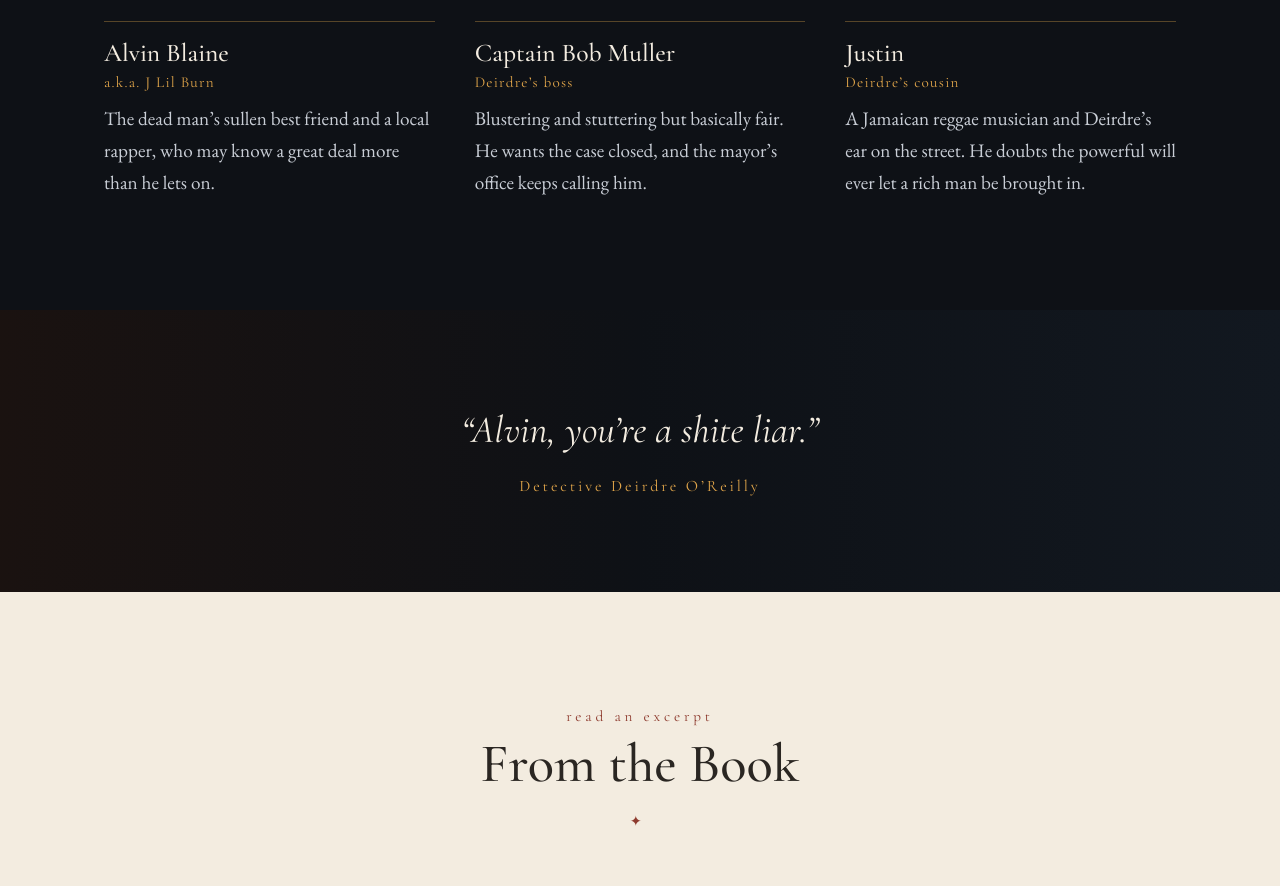
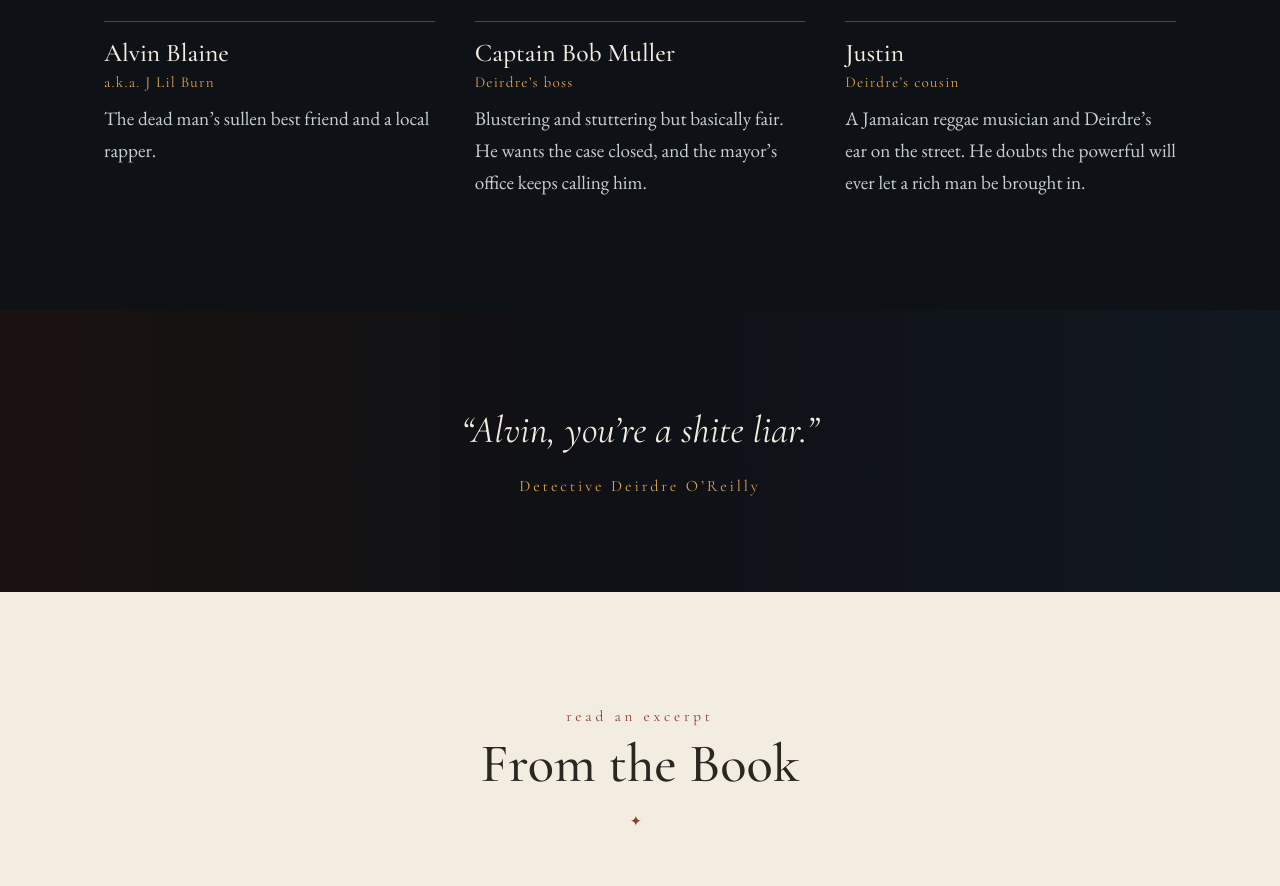
Before and after one commit to gcallah/ASongOfThePast, a plain HTML site: page index.html in a window 1280 px wide. Shown: the part 3341-4227 px from the top of the page. Drawn offline with nearby package versions, Linux system fonts and the light colour scheme; a web font is replaced by a local one.

Commit message:
Remove Alvin character-card reveal
Co-Authored-By: Claude Opus 5.5 <noreply@anthropic.com>

```diff
--- a/index.html
+++ b/index.html
@@ -108,7 +108,7 @@
       <div class="person"><h3>Harrison Tyler</h3><p class="role">Investment banker</p>
         <p>A Bonesman who lives in the stone mansion at the top of Chapel Street. A year ago his wife was murdered at the street’s other end.</p></div>
       <div class="person"><h3>Alvin Blaine</h3><p class="role">a.k.a. J Lil Burn</p>
-        <p>The dead man’s sullen best friend and a local rapper, who may know a great deal more than he lets on.</p></div>
+        <p>The dead man’s sullen best friend and a local rapper.</p></div>
       <div class="person"><h3>Captain Bob Muller</h3><p class="role">Deirdre’s boss</p>
         <p>Blustering and stuttering but basically fair. He wants the case closed, and the mayor’s office keeps calling him.</p></div>
       <div class="person"><h3>Justin</h3><p class="role">Deirdre’s cousin</p>
```
